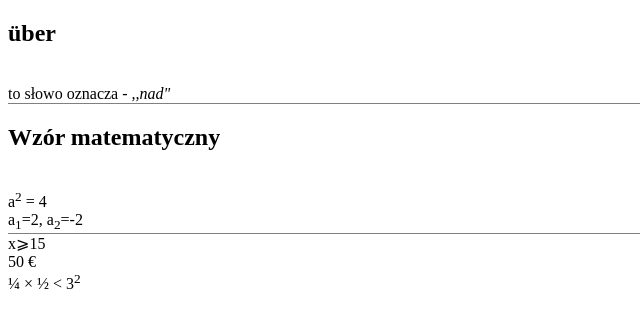
After one commit to sorennx/django_website, a Django app: page /projects/uniprojects/other/maths/ in a window 1280 px wide. The commit adds this page. Shown: the top 328 px of the page, without its empty margins (0-640 px from the left). Run offline with Django 4.2, Linux system fonts and the light colour scheme.

Commit message:
v0.3.9 - added other/maths

```diff
--- a/django_website/urls.py
+++ b/django_website/urls.py
@@ -35,5 +35,6 @@ urlpatterns = [
     re_path(r'^projects/uniprojects/tablesandforms/tables', include('ws_test1.urls')),
     re_path(r'^projects/uniprojects/tablesandforms/forms', include('ws_test1.urls')),
     re_path(r'^projects/uniprojects/pizzacreator/', include('ws_test1.urls')),
+    re_path(r'^projects/uniprojects/other/maths/',include('ws_test1.urls')),
 
 ]
--- a/static/hobbyprojects/css/base_style.css
+++ b/static/hobbyprojects/css/base_style.css
@@ -55,6 +55,7 @@ body
     font-size: 110%;
     padding-left:1pt;
 }
+
 
 
 
--- /dev/null
+++ b/static/uniprojects/other/css/maths_style.css
@@ -0,0 +1,14 @@
+#content
+{
+    border-bottom: 1px solid grey;
+}
+
+#header
+{
+    border-bottom: 1px solid grey;
+}
+
+#wzor:hover
+{
+
+}
--- a/templates/main_page/uniprojects.html
+++ b/templates/main_page/uniprojects.html
@@ -5,6 +5,7 @@
     <ul>
         <li> <a href="/projects/uniprojects/tablesandforms" target="_blank" class="basic_link"> Tables and forms </a> </li>
         <li> <a href="/projects/uniprojects/pizzacreator" target="_blank" class="basic_link"> Pizza creator </a> </li>
+        <li> <a href="/projects/uniprojects/other/mathsstuff" target="_blank" class="basic_link"> Maths stuff </a></li>
     </ul>
 
 {% endblock %}
--- /dev/null
+++ b/templates/pai_page/other/maths.html
@@ -0,0 +1,40 @@
+<!DOCTYPE html>
+<html lang="en">
+<head>
+    <meta charset="UTF-8">
+    <title>Maths</title>
+    {% load static %}
+    <link rel="stylesheet" href="{% static '/uniprojects/other/css/maths_style.css' %}">
+</head>
+
+    <div id="container">
+
+        <div id="header">
+            <h2> &#252ber </h2> <br/>
+            to słowo oznacza - <i>,,nad" </i>
+        </div>
+
+        <div id="content">
+
+            <h2 id="wzor", title="opis wzoru matematycznego">Wzór matematyczny</h2><br/>
+
+            a<sup>2</sup> = 4 <br/>
+            a<sub>1</sub>=2, a<sub>2</sub>=-2 <br/>
+
+        </div>
+
+        <div id="footer">
+            x&ges;15 <br/>
+            50 &euro; <br/>
+            &frac14; &times; &frac12; < 3<sup>2</sup> <br/>
+
+        </div>
+
+    </div>
+
+<body>
+
+</body>
+
+
+</html>
--- a/templates/pai_page/tablesandforms/formularze.html
+++ b/templates/pai_page/tablesandforms/formularze.html
@@ -41,7 +41,7 @@
             </ul>
             <form >
                 <h4>Przykładowy formularz HTML</h4> <br/>
-                Nazwisko:<input type="text" name="login" /> <br />
+                Nazwisko:<input type="text" name="login" autofocus /> <br />
                 Wiek:<input type="text" name="login"/> <br />
                 Państwo
                 <select size="1" name="Panstwo">
--- a/ws_test1/urls.py
+++ b/ws_test1/urls.py
@@ -22,6 +22,7 @@ urlpatterns = [
     re_path(r'^projects/uniprojects/tablesandforms/forms$', views.tablesAndForms_forms, name='tablesandforms'),
 
     re_path(r'^projects/uniprojects/pizzacreator/$', views.pizzaCreator,name='pizzacreator'),
+    re_path(r'^projects/uniprojects/other/maths/$', views.mathsStuff, name='mathsstuff'),
 
     #hobby projects:
     re_path(r'^projects/hobbyprojects/$', views.hobbyprojects, name='hobbyprojects'),
--- a/ws_test1/views.py
+++ b/ws_test1/views.py
@@ -56,7 +56,9 @@ def tablesAndForms_forms(request):
 def pizzaCreator(request):
     return render(request, 'pai_page/pizzacreator/pizzacreator.html', {})
 
-
+#other
+def mathsStuff(request):
+    return render(request,'pai_page/other/maths.html',{})
 
 #hobby projects:
 def hobbyprojects(request):
```
